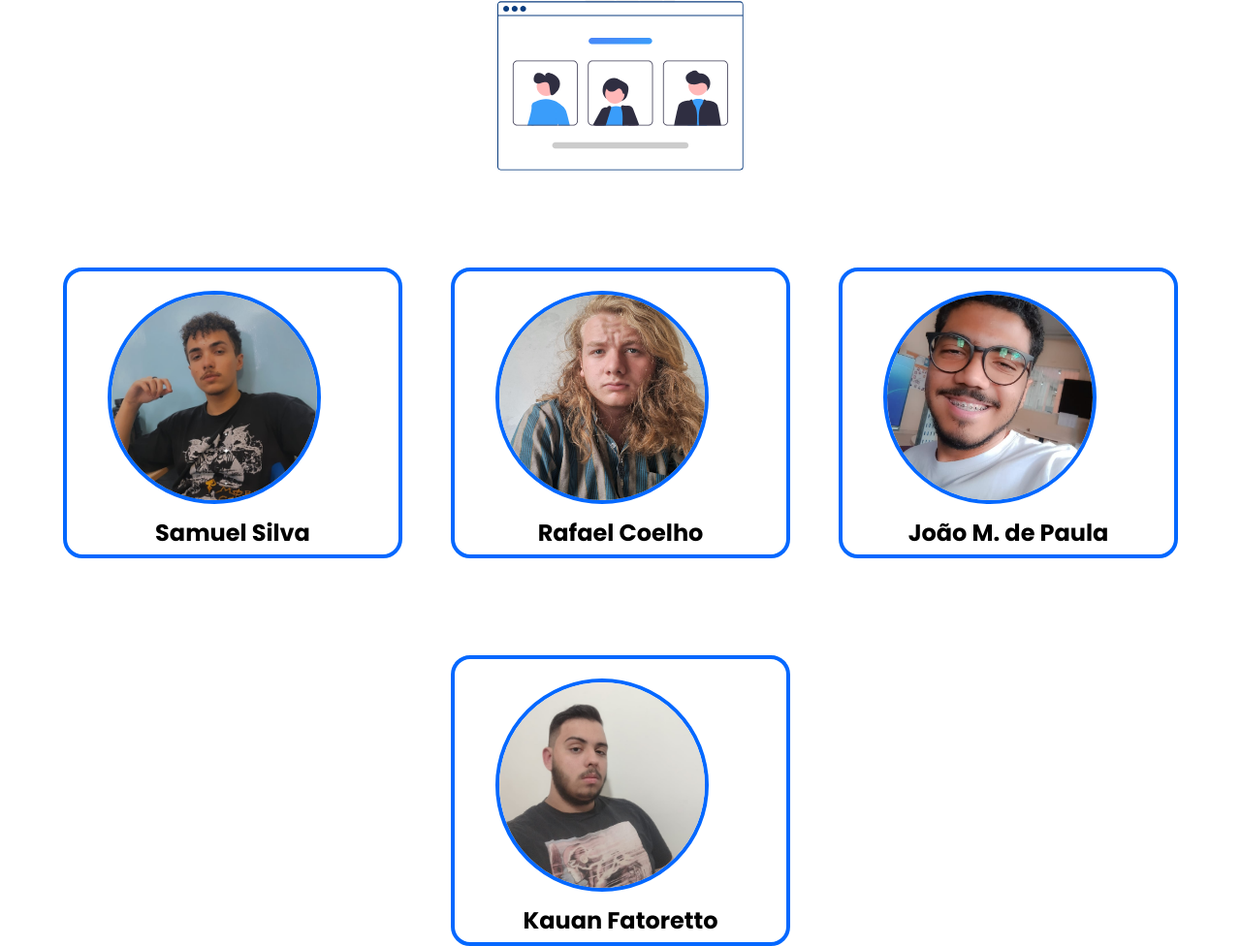
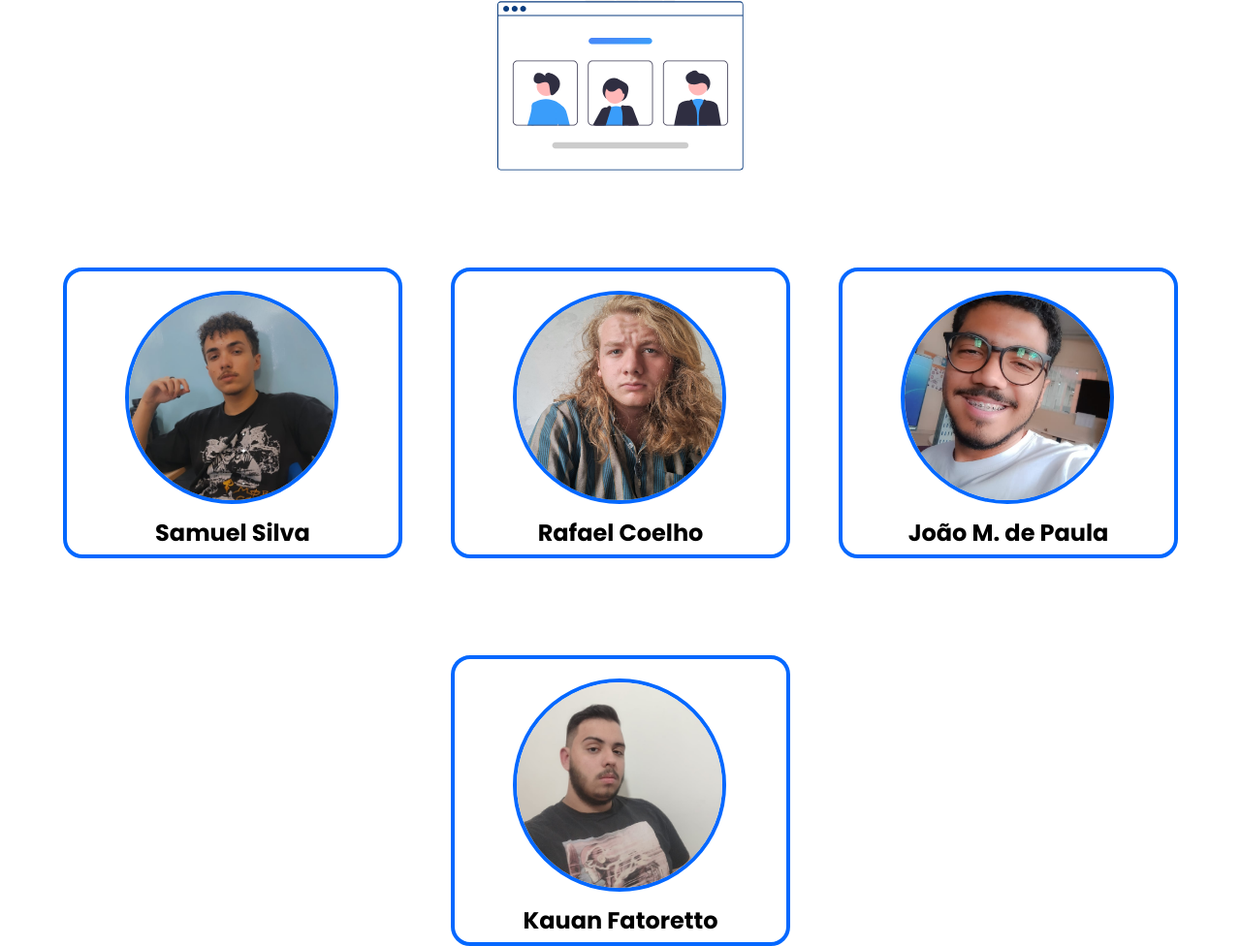
Before and after one commit to Soft-Software-tcc/APM-Site, a plain HTML site: page index.html in a window 1280 px wide. Shown: the part 1349-2325 px from the top of the page at 97% size. Drawn offline with nearby package versions, Linux system fonts and the light colour scheme.

Commit message:
Update responsive.css

```diff
--- a/css/responsive.css
+++ b/css/responsive.css
@@ -369,7 +369,6 @@
     top: 20px;
     width: 220px;
     height: 220px;
-    left: 42px;
     border-radius: 220px;
     transition: 0.5s;
     overflow: hidden;
```
